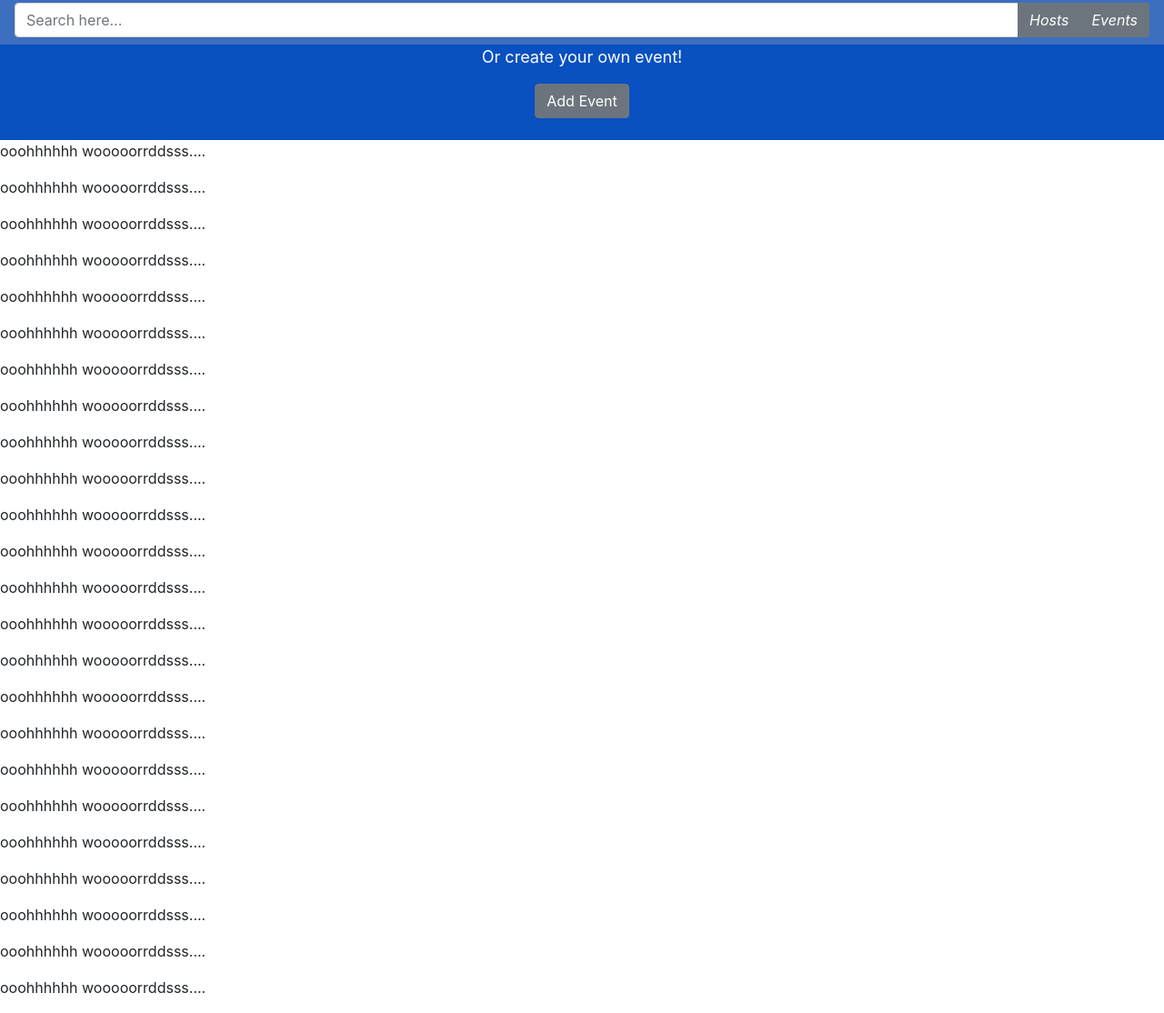
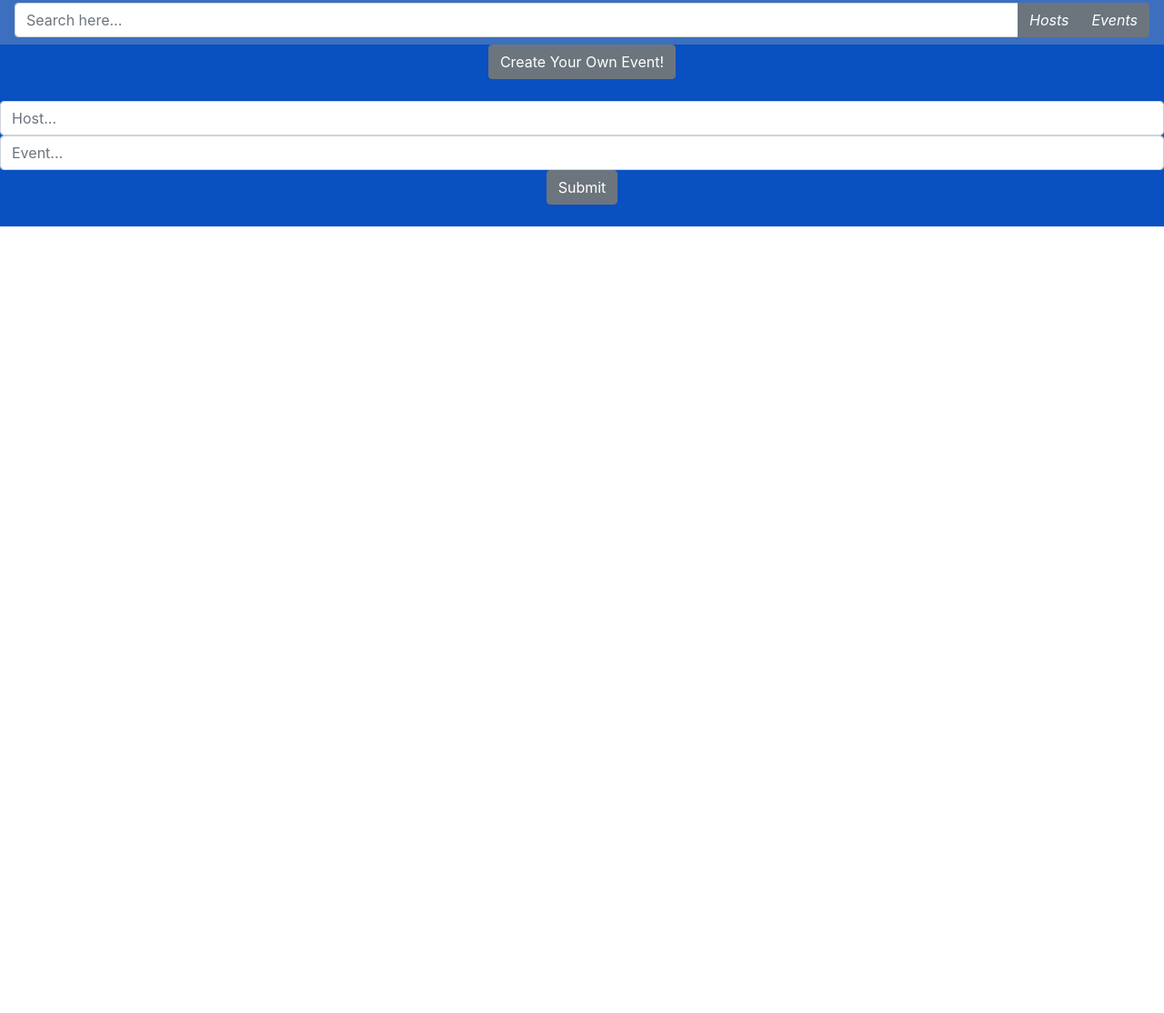
Before and after one commit to Kwiddy/Janus, a plain HTML site: page index.html in a window 1280 px wide. Shown: the part 178-1292 px from the top of the page at 91% size. After the commit the page ends 800 px from the top, so only its background shows below. Drawn offline with nearby package versions, Linux system fonts and the light colour scheme.

Commit message:
Update index.html

```diff
--- a/index.html
+++ b/index.html
@@ -46,41 +46,29 @@
   </nav>
   <div id="masthead">
     <center>
-      <p id="headerText"> Or create your own event! </p>
-      <button type="button" class="btn btn-secondary"> Add Event </button>
+      <button type="button" id="toggleAdd" class="btn btn-secondary" onclick="toggle_div('AddEvent');"> Create Your Own Event! </button>
       <br> <br>
     </center>
+
+    <div id="AddEvent">
+      <form id="addEvent">
+        <input type="text" placeholder="Host..." class="form-control" id="host">
+        <input type="text" placeholder="Event..." class="form-control">
+        <center>
+          <button type="button" class="btn btn-secondary" onclick="CreateEvent()"> Submit </button>
+        </center>
+        <br>
+      </form>
+    </div>
+
   </div>
-
-  <p> ooohhhhhh wooooorrddsss.... </p>
-  <p> ooohhhhhh wooooorrddsss.... </p>
-  <p> ooohhhhhh wooooorrddsss.... </p>
-  <p> ooohhhhhh wooooorrddsss.... </p>
-  <p> ooohhhhhh wooooorrddsss.... </p>
-  <p> ooohhhhhh wooooorrddsss.... </p>
-  <p> ooohhhhhh wooooorrddsss.... </p>
-  <p> ooohhhhhh wooooorrddsss.... </p>
-  <p> ooohhhhhh wooooorrddsss.... </p>
-  <p> ooohhhhhh wooooorrddsss.... </p>
-  <p> ooohhhhhh wooooorrddsss.... </p>
-  <p> ooohhhhhh wooooorrddsss.... </p>
-  <p> ooohhhhhh wooooorrddsss.... </p>
-  <p> ooohhhhhh wooooorrddsss.... </p>
-  <p> ooohhhhhh wooooorrddsss.... </p>
-  <p> ooohhhhhh wooooorrddsss.... </p>
-  <p> ooohhhhhh wooooorrddsss.... </p>
-  <p> ooohhhhhh wooooorrddsss.... </p>
-  <p> ooohhhhhh wooooorrddsss.... </p>
-  <p> ooohhhhhh wooooorrddsss.... </p>
-  <p> ooohhhhhh wooooorrddsss.... </p>
-  <p> ooohhhhhh wooooorrddsss.... </p>
-  <p> ooohhhhhh wooooorrddsss.... </p>
-  <p> ooohhhhhh wooooorrddsss.... </p>
+  <br>
 
   <!--jQuery, Popper.js, and Bootstrap JS-->
   <script src="https://code.jquery.com/jquery-3.3.1.slim.min.js" integrity="sha384-q8i/X+965DzO0rT7abK41JStQIAqVgRVzpbzo5smXKp4YfRvH+8abtTE1Pi6jizo" crossorigin="anonymous"></script>
   <script src="https://cdnjs.cloudflare.com/ajax/libs/popper.js/1.14.7/umd/popper.min.js" integrity="sha384-UO2eT0CpHqdSJQ6hJty5KVphtPhzWj9WO1clHTMGa3JDZwrnQq4sF86dIHNDz0W1" crossorigin="anonymous"></script>
   <script src="https://stackpath.bootstrapcdn.com/bootstrap/4.3.1/js/bootstrap.min.js" integrity="sha384-JjSmVgyd0p3pXB1rRibZUAYoIIy6OrQ6VrjIEaFf/nJGzIxFDsf4x0xIM+B07jRM" crossorigin="anonymous"></script>
+  <script src="index.js"></script>
 </body>
 
 </html>
```
